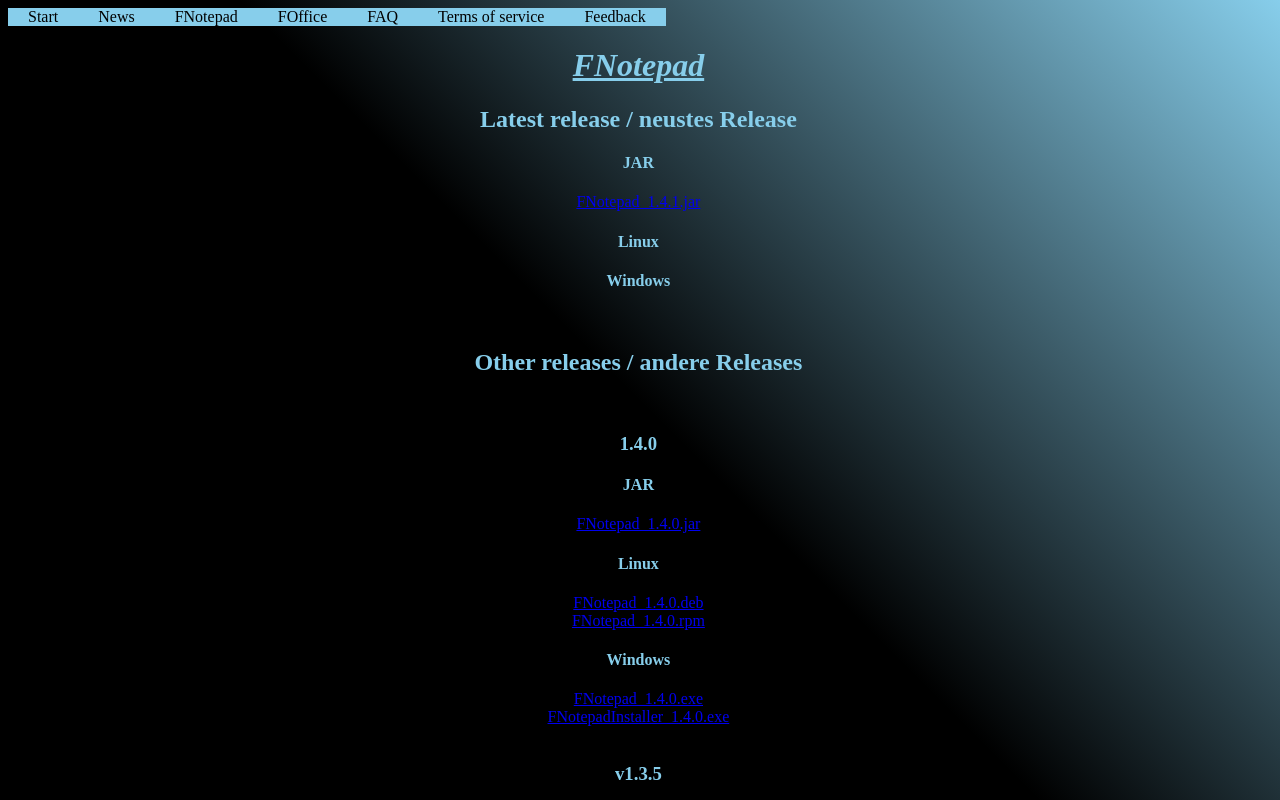
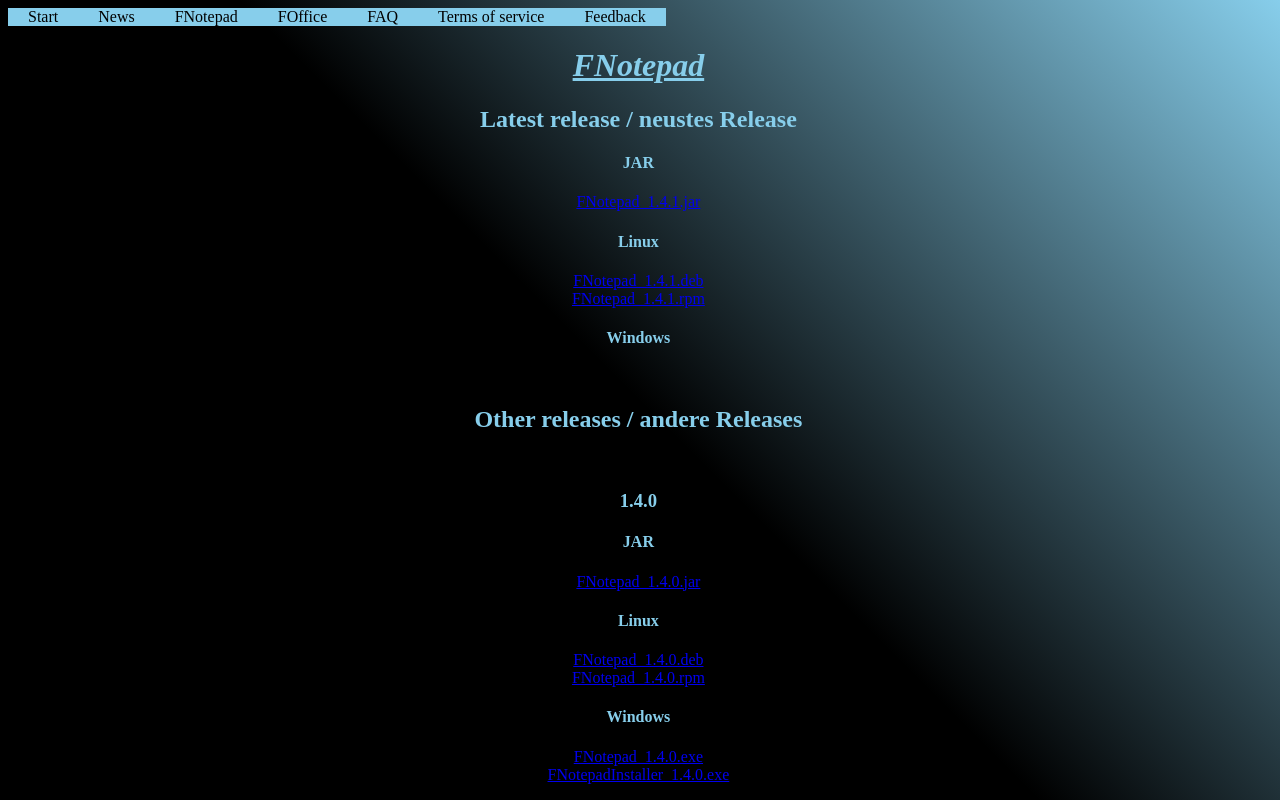
Before and after one commit to fantastic-octo-garbanzo/fantastic-octo-garbanzo.github.io, a plain HTML site: page Downloads.html in a window 1280 px wide. Shown: the top 800 px of the page. Drawn offline with Linux system fonts and the light colour scheme.

Commit message:
Update the GitHub Page

```diff
--- a/Downloads.html
+++ b/Downloads.html
@@ -62,7 +62,10 @@
             <h4>JAR</h4>
             <a href="https://github.com/fantastic-octo-garbanzo/FNotepad/raw/main/release/latest/FNotepad_1.4.1.jar">FNotepad_1.4.1.jar</a>
             <h4>Linux</h4>
-            <h4>Windows</h4>
+        <a href="https://github.com/fantastic-octo-garbanzo/FNotepad/raw/main/release/latest/FNotepad-1.4.1.deb">FNotepad_1.4.1.deb</a>
+        <br>
+        <a href="https://github.com/fantastic-octo-garbanzo/FNotepad/raw/main/release/latest/FNotepad-1.4.1-1.fc34.noarch.rpm">FNotepad_1.4.1.rpm</a>
+        <h4>Windows</h4>
         </div>
         <div>
 
```
